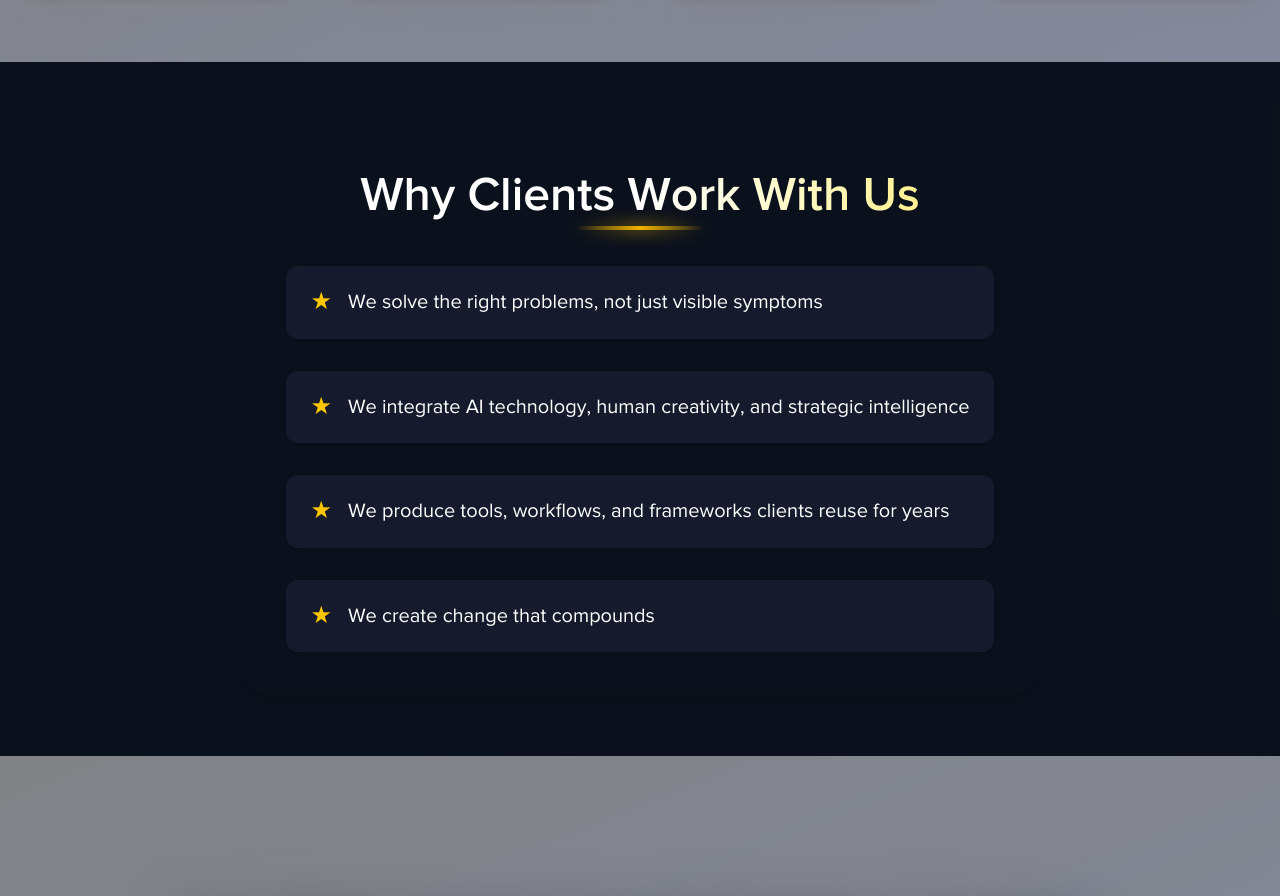
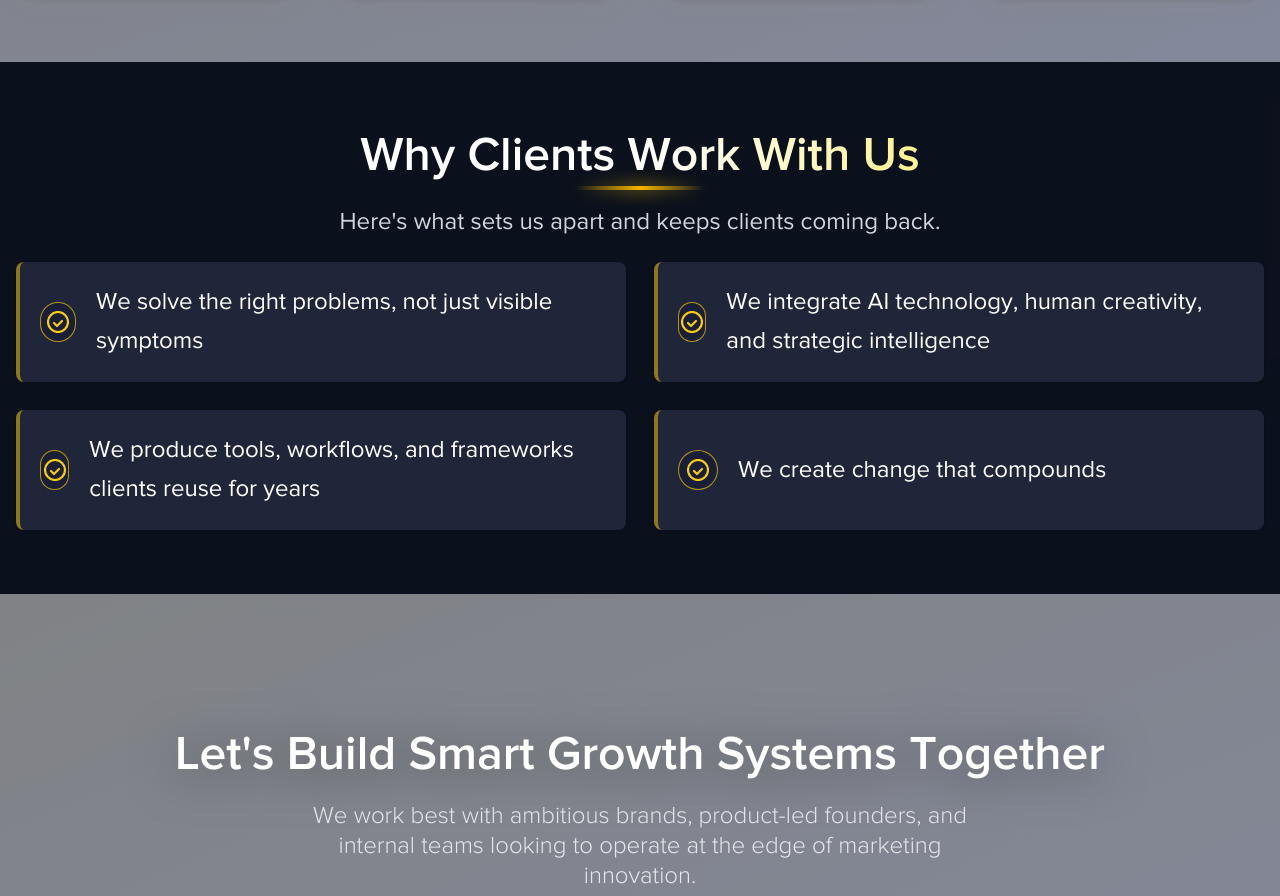
Before and after one commit to judeandy1999/vamossy.com, a Next.js app: page /consulting in a window 1280 px wide. Shown: the part 2946-3842 px from the top of the page. Built offline with nearby package versions, Linux system fonts and the light colour scheme; no server answers.

Commit message:
fix: refactor layout and styling in WhyClientsWorkWithUs component for improved consistency

```diff
--- a/components/consulting/why-clients-work-with-us.jsx
+++ b/components/consulting/why-clients-work-with-us.jsx
@@ -5,17 +5,27 @@ import Container from '@/components/ui/container';
 export default function WhyClientsWorkWithUs() {
   return (
     <Container variant="gray-gradient">
-      <div className="rounded-2xl shadow-lg flex flex-col items-center w-full max-w-[100ch] mx-auto p-10">
+      <div className="flex flex-col items-center w-full mx-auto bg-transparent">
+        <Title variant="h2" title="Why Clients Work With Us" underlineEffect={true}/>
+        <p className="text-2xl text-gray-300 text-center mb-2">Here's what sets us apart and keeps clients coming back.</p>
+        <div className="grid grid-cols-1 md:grid-cols-2 gap-7 w-full mt-4">
 
-        <Title variant="h2" title="Why Clients Work With Us" underlineEffect={true}/>
-        <div className="flex flex-col gap-8 w-full mt-5">
           {whyClientsWorkWithUs.map((item, idx) => (
             <div
               key={idx}
-              className="flex items-start gap-4 bg-[#151B2C] rounded-xl px-6 py-5 shadow transition hover:scale-[1.02]"
+              className="flex items-center gap-5 bg-[#20263a] rounded-lg px-5 py-3 border-l-4 border-yellow-400/50 shadow-sm hover:shadow-md transition-shadow min-h-[120px]"
             >
-              <span className="text-yellow-400 text-2xl">★</span>
-              <span className="text-xl text-white font-medium leading-relaxed">{item}</span>
+
+              {/* Minimal outlined checkmark icon */}
+              <span className="flex items-center justify-center w-10 h-10 rounded-full border border-yellow-400/70 bg-[#181f36]">
+                <svg width="22" height="22" viewBox="0 0 22 22" fill="none" stroke="#facc15" strokeWidth="2.2" strokeLinecap="round" strokeLinejoin="round">
+                  <circle cx="11" cy="11" r="10" stroke="#facc15" strokeWidth="2.2" fill="none"/>
+                  <path d="M7 12l3 3 5-5" />
+                </svg>
+              </span>
+              <span className="text-xl md:text-2xl text-white leading-relaxed tracking-normal">
+                {item}
+              </span>
             </div>
           ))}
         </div>
```
